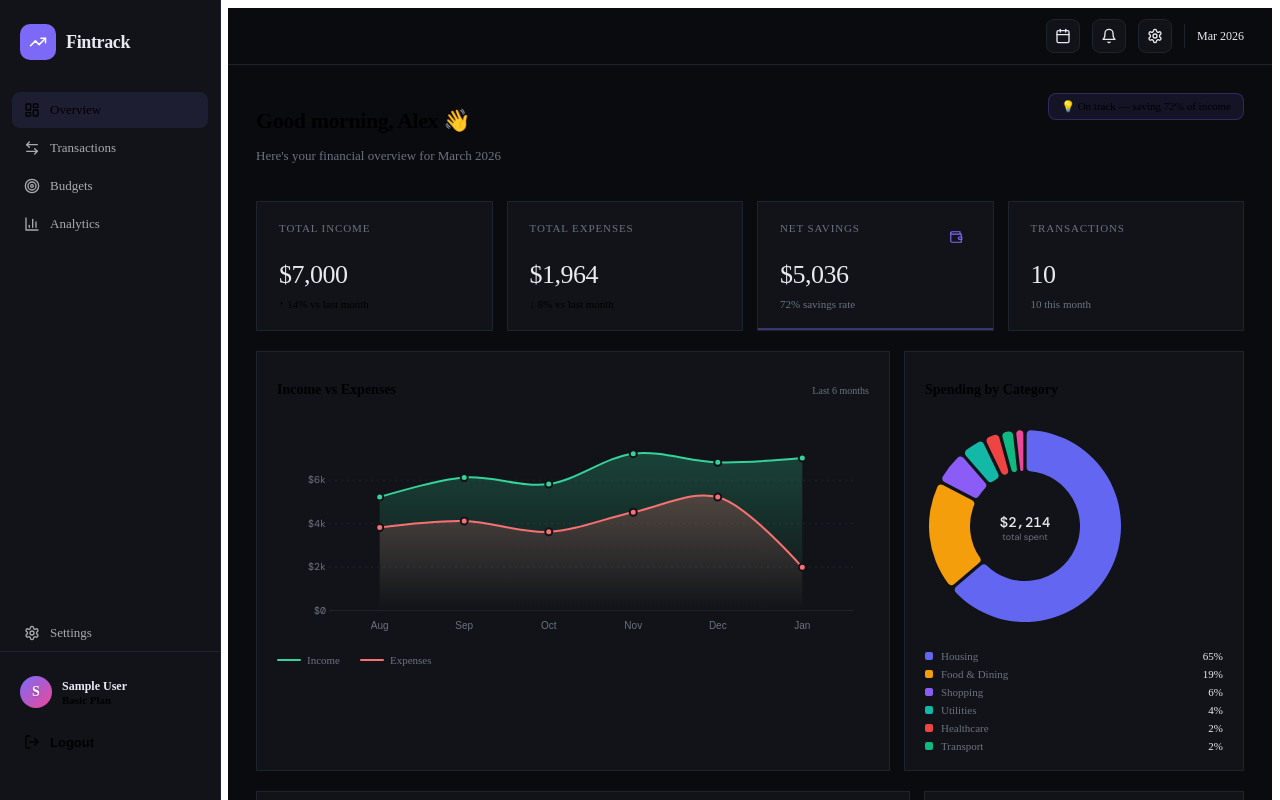
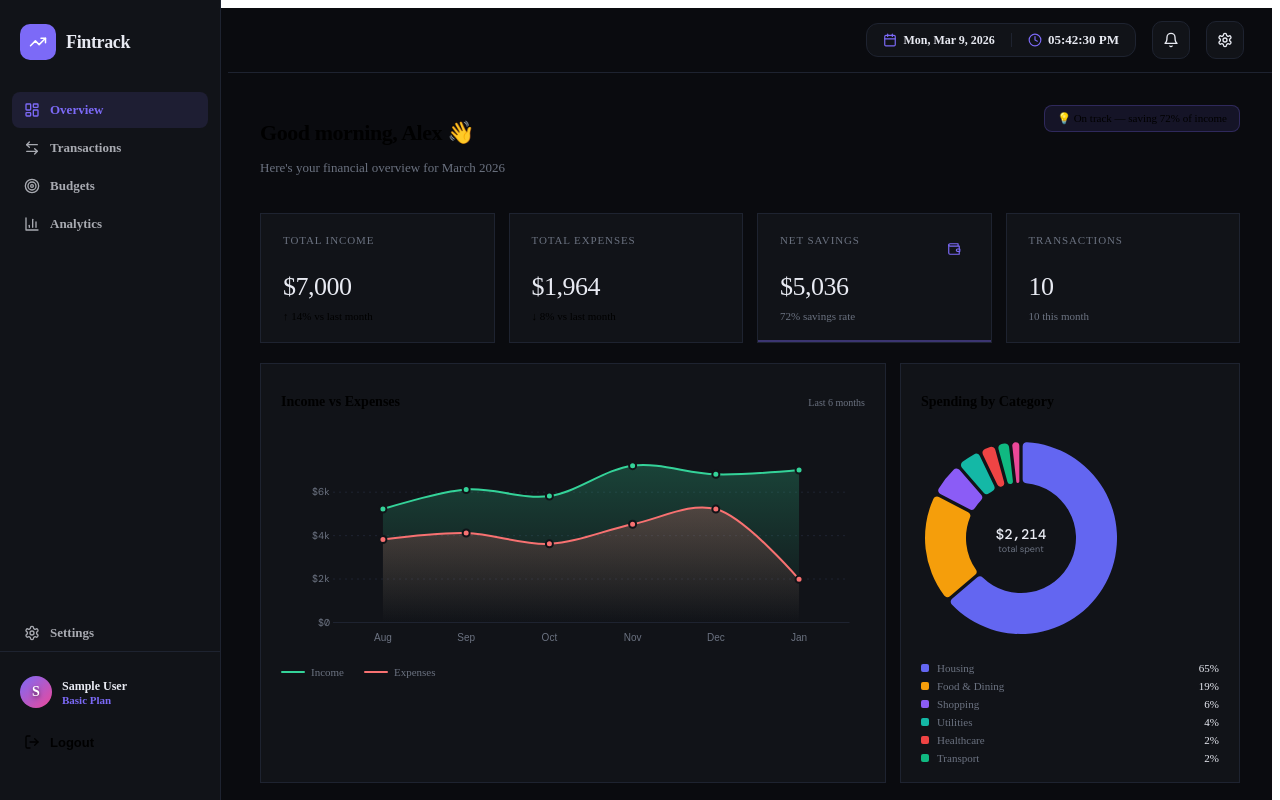
Before and after one commit to sandy1997-dev/fintech-dashboard, a React (Vite) app in the folder client/: page /dashboard in a window 1280 px wide. Shown: the top 800 px of the page. Built offline with nearby package versions, Linux system fonts and the light colour scheme; sample sign-in values are in the browser's storage; a web font is replaced by a local one.

Commit message:
Complete Fintrack app theme nav issue 2

```diff
--- a/client/src/components/Layout.jsx
+++ b/client/src/components/Layout.jsx
@@ -1,3 +1,4 @@
+import React, { useState, useEffect } from 'react';
 import { NavLink, Outlet, useNavigate } from 'react-router-dom';
 import {
   LayoutDashboard,
@@ -8,7 +9,8 @@ import {
   Settings,
   TrendingUp,
   LogOut,
-  Calendar
+  Calendar,
+  Clock
 } from 'lucide-react';
 
 const navItems = [
@@ -21,13 +23,24 @@ const navItems = [
 export default function Layout({ user, isPro, onLogout }) {
   const navigate = useNavigate();
 
+  // Live Clock State
+  const [time, setTime] = useState(new Date());
+
+  useEffect(() => {
+    const timer = setInterval(() => setTime(new Date()), 1000);
+    return () => clearInterval(timer); // Cleanup on unmount
+  }, []);
+
+  const formattedDate = time.toLocaleDateString('en-US', { weekday: 'short', month: 'short', day: 'numeric', year: 'numeric' });
+  const formattedTime = time.toLocaleTimeString('en-US', { hour: '2-digit', minute: '2-digit', second: '2-digit' });
+
   return (
-    <div style={{ display: 'flex', minHeight: '100vh' }}>
+    <div style={{ display: 'flex', minHeight: '100vh', background: 'var(--bg)' }}>
       {/* Sidebar */}
       <aside style={{
         width: 220, background: 'var(--surface)', borderRight: '1px solid var(--border)',
         display: 'flex', flexDirection: 'column', padding: '24px 0', position: 'fixed',
-        top: 0, left: 0, bottom: 0, zIndex: 100,
+        top: 0, left: 0, bottom: 0, zIndex: 100, transition: 'background 0.3s, border 0.3s'
       }}>
         {/* Logo */}
         <div style={{ padding: '0 20px 32px', display: 'flex', alignItems: 'center', gap: 10 }}>
@@ -48,9 +61,9 @@ export default function Layout({ user, isPro, onLogout }) {
             <NavLink key={to} to={to} style={({ isActive }) => ({
               display: 'flex', alignItems: 'center', gap: 10,
               padding: '10px 12px', borderRadius: 8, textDecoration: 'none',
-              color: isActive ? 'var(--accent2)' : 'var(--text)', /* Changed to var(--text) for better visibility */
+              color: isActive ? 'var(--accent)' : 'var(--text)',
               background: isActive ? 'rgba(124,106,247,0.12)' : 'transparent',
-              fontSize: 13, fontWeight: 500, transition: 'all 0.15s',
+              fontSize: 13, fontWeight: 600, transition: 'all 0.15s',
               opacity: isActive ? 1 : 0.7
             })}>
               <Icon size={16} />
@@ -62,9 +75,9 @@ export default function Layout({ user, isPro, onLogout }) {
           <NavLink to="/settings" style={({ isActive }) => ({
               display: 'flex', alignItems: 'center', gap: 10,
               padding: '10px 12px', borderRadius: 8, textDecoration: 'none',
-              color: isActive ? 'var(--accent2)' : 'var(--text)',
+              color: isActive ? 'var(--accent)' : 'var(--text)',
               background: isActive ? 'rgba(124,106,247,0.12)' : 'transparent',
-              fontSize: 13, fontWeight: 500, marginTop: 'auto',
+              fontSize: 13, fontWeight: 600, marginTop: 'auto',
               opacity: isActive ? 1 : 0.7
             })}>
               <Settings size={16} />
@@ -80,7 +93,7 @@ export default function Layout({ user, isPro, onLogout }) {
               display: 'flex', alignItems: 'center', gap: 10, padding: '8px',
               cursor: 'pointer', borderRadius: 8, transition: 'background 0.2s'
             }}
-            onMouseEnter={(e) => e.currentTarget.style.background = 'rgba(124,106,247,0.05)'}
+            onMouseEnter={(e) => e.currentTarget.style.background = 'rgba(124,106,247,0.08)'}
             onMouseLeave={(e) => e.currentTarget.style.background = 'transparent'}
           >
             <div style={{
@@ -88,8 +101,8 @@ export default function Layout({ user, isPro, onLogout }) {
               background: 'linear-gradient(135deg, var(--accent), #ec4899)',
               display: 'flex', alignItems: 'center', justifyContent: 'center',
               fontSize: 14, fontWeight: 800,
-              color: '#ffffff', /* Forces pure white so the letter NEVER vanishes */
-              textShadow: '0 1px 2px rgba(0,0,0,0.2)',
+              color: '#ffffff', // FORCED PURE WHITE
+              textShadow: '0px 2px 4px rgba(0,0,0,0.6)', // STRONG SHADOW
               flexShrink: 0,
             }}>
               {user?.name ? user.name.charAt(0).toUpperCase() : 'U'}
@@ -98,7 +111,7 @@ export default function Layout({ user, isPro, onLogout }) {
               <div style={{ fontSize: 12, fontWeight: 600, color: 'var(--text)', whiteSpace: 'nowrap', overflow: 'hidden', textOverflow: 'ellipsis' }}>{user?.name || 'User'}</div>
               <div
                 onClick={(e) => { e.stopPropagation(); navigate('/subscription'); }}
-                style={{ fontSize: 11, color: isPro ? 'var(--green)' : 'var(--accent2)', fontWeight: 600, cursor: 'pointer' }}
+                style={{ fontSize: 11, color: isPro ? 'var(--green)' : 'var(--accent)', fontWeight: 700, cursor: 'pointer' }}
               >
                 {isPro ? 'Pro Plan' : 'Basic Plan'}
               </div>
@@ -111,8 +124,10 @@ export default function Layout({ user, isPro, onLogout }) {
               width: '100%', display: 'flex', alignItems: 'center', gap: 10,
               padding: '10px 12px', borderRadius: 8, border: 'none',
               background: 'transparent', color: 'var(--red)', fontSize: 13,
-              fontWeight: 600, cursor: 'pointer', marginTop: 8
+              fontWeight: 600, cursor: 'pointer', marginTop: 8, transition: '0.2s'
             }}
+            onMouseEnter={(e) => e.currentTarget.style.background = 'rgba(248, 113, 113, 0.1)'}
+            onMouseLeave={(e) => e.currentTarget.style.background = 'transparent'}
           >
             <LogOut size={16} />
             Logout
@@ -121,37 +136,43 @@ export default function Layout({ user, isPro, onLogout }) {
       </aside>
 
       {/* Main Content Area */}
-      <main style={{ flex: 1, marginLeft: 220, minHeight: '100vh', background: 'var(--bg)' }}>
+      <main style={{ flex: 1, marginLeft: 220, minHeight: '100vh', display: 'flex', flexDirection: 'column' }}>
         {/* Top bar */}
         <header style={{
-          height: 56, borderBottom: '1px solid var(--border)',
+          height: 64, borderBottom: '1px solid var(--border)',
           display: 'flex', alignItems: 'center', justifyContent: 'flex-end',
-          padding: '0 28px', gap: 12, position: 'sticky', top: 0,
-          background: 'var(--bg)', zIndex: 50,
+          padding: '0 28px', gap: 16, position: 'sticky', top: 0,
+          background: 'var(--bg)', zIndex: 50, transition: 'background 0.3s, border 0.3s'
         }}>
 
-          {/* Calendar Button - Now Functional */}
-          <button
-            onClick={() => alert("Calendar schedule opening soon...")}
-            style={{
-              width: 34, height: 34, borderRadius: 8, background: 'var(--surface)',
-              display: 'flex', alignItems: 'center', justifyContent: 'center',
-              color: 'var(--text)', /* Changed from muted to text */
-              border: '1px solid var(--border)', cursor: 'pointer'
-            }}
-          >
-            <Calendar size={16} />
-          </button>
+          {/* LIVE DIGITAL CLOCK & DATE */}
+          <div style={{
+            display: 'flex', alignItems: 'center', gap: 16,
+            background: 'var(--surface)', padding: '8px 16px',
+            borderRadius: 12, border: '1px solid var(--border)'
+          }}>
+            <div style={{ display: 'flex', alignItems: 'center', gap: 6, color: 'var(--text)', fontSize: 12, fontWeight: 600 }}>
+              <Calendar size={14} color="var(--accent)" />
+              {formattedDate}
+            </div>
+            <div style={{ width: 1, height: 14, background: 'var(--border)' }} />
+            <div style={{ display: 'flex', alignItems: 'center', gap: 6, color: 'var(--text)', fontSize: 13, fontWeight: 700, fontFamily: 'var(--font-mono)' }}>
+              <Clock size={14} color="var(--accent)" />
+              {formattedTime}
+            </div>
+          </div>
 
-          {/* Bell Button - Now Functional */}
+          {/* Bell Button */}
           <button
             onClick={() => alert("You have 0 new notifications.")}
             style={{
-              width: 34, height: 34, borderRadius: 8, background: 'var(--surface)',
+              width: 38, height: 38, borderRadius: 10, background: 'var(--surface)',
               display: 'flex', alignItems: 'center', justifyContent: 'center',
-              color: 'var(--text)', /* Changed from muted to text */
-              border: '1px solid var(--border)', cursor: 'pointer'
+              color: 'var(--text)', border: '1px solid var(--border)', cursor: 'pointer',
+              transition: '0.2s'
             }}
+            onMouseEnter={(e) => e.currentTarget.style.transform = 'scale(1.05)'}
+            onMouseLeave={(e) => e.currentTarget.style.transform = 'scale(1)'}
           >
             <Bell size={16} />
           </button>
@@ -160,22 +181,19 @@ export default function Layout({ user, isPro, onLogout }) {
           <button
             onClick={() => navigate('/settings')}
             style={{
-              width: 34, height: 34, borderRadius: 8, background: 'var(--surface)',
+              width: 38, height: 38, borderRadius: 10, background: 'var(--surface)',
               display: 'flex', alignItems: 'center', justifyContent: 'center',
-              color: 'var(--text)', /* Changed from muted to text */
-              border: '1px solid var(--border)', cursor: 'pointer'
+              color: 'var(--text)', border: '1px solid var(--border)', cursor: 'pointer',
+              transition: '0.2s'
             }}
+            onMouseEnter={(e) => e.currentTarget.style.transform = 'scale(1.05)'}
+            onMouseLeave={(e) => e.currentTarget.style.transform = 'scale(1)'}
           >
             <Settings size={16} />
           </button>
-
-          <div style={{ height: 24, width: 1, background: 'var(--border)' }} />
-          <span style={{ fontSize: 12, color: 'var(--text)', fontWeight: 500, fontFamily: 'var(--font-mono)' }}>
-            {new Date().toLocaleDateString('en-US', { month: 'short', year: 'numeric' })}
-          </span>
         </header>
 
-        <div style={{ padding: '28px' }}>
+        <div style={{ padding: '32px', flex: 1 }}>
           <Outlet />
         </div>
       </main>
```
